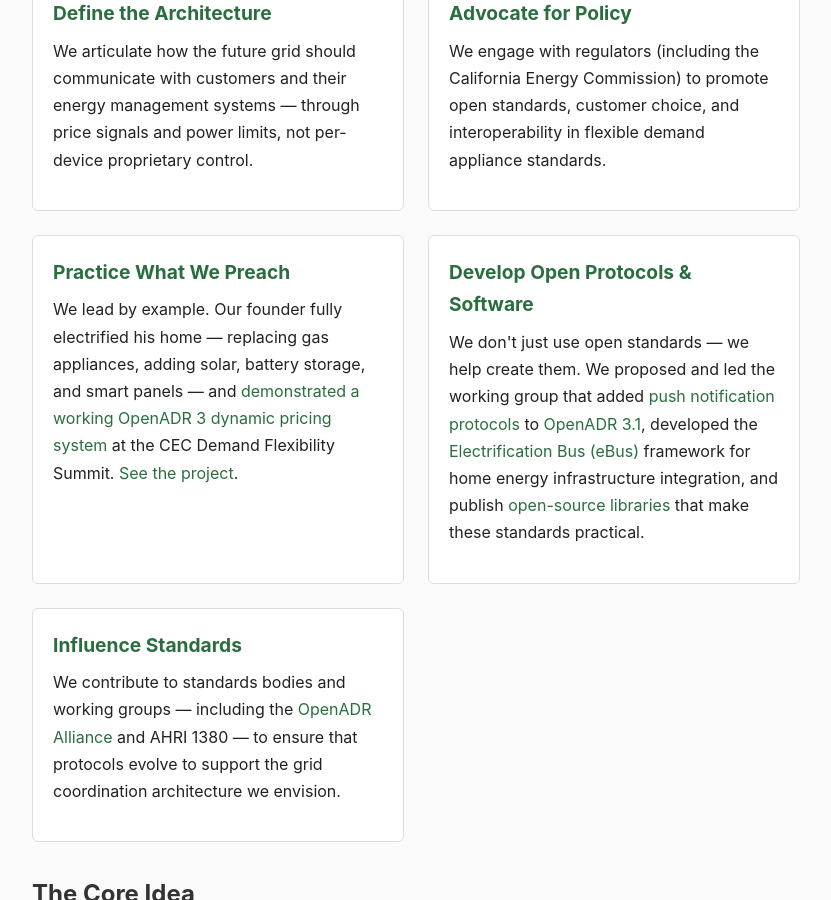
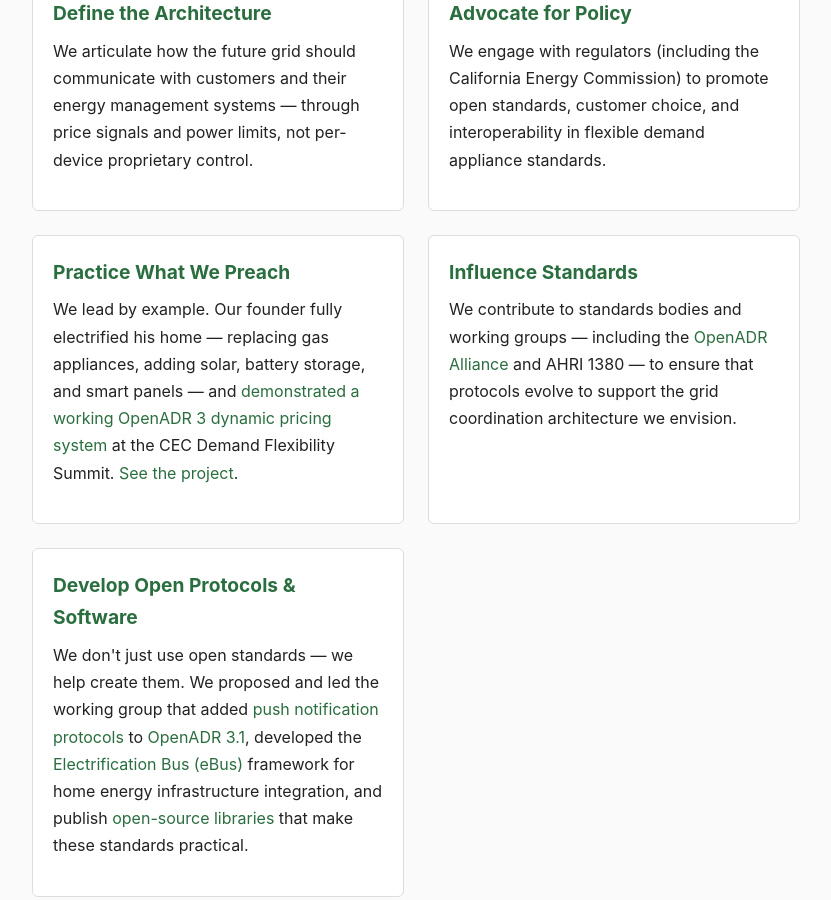
Before and after one commit to grid-coordination/grid-coordination.github.io, a Jekyll site: the page built from index.md, in a window 1280 px wide and 900 px high, scrolled down 601 px. Shown: the whole window, without its empty margins (224-1055 px from the left). Built offline with Jekyll 4.4.1, drawn with Linux system fonts in a browser that asks for light colours.

Commit message:
Move Develop Open Protocols & Software to last card position
Co-Authored-By: Claude Opus 4.6 (1M context) <noreply@anthropic.com>

```diff
--- a/index.md
+++ b/index.md
@@ -28,12 +28,12 @@ The electric grid is undergoing a fundamental transformation. As homes electrify
     <p>We lead by example. Our founder fully electrified his home &mdash; replacing gas appliances, adding solar, battery storage, and smart panels &mdash; and <a href="/demo">demonstrated a working OpenADR 3 dynamic pricing system</a> at the CEC Demand Flexibility Summit. <a href="/presentations/whole-home-electrification.html">See the project</a>.</p>
   </div>
   <div class="card">
+    <h3>Influence Standards</h3>
+    <p>We contribute to standards bodies and working groups &mdash; including the <a href="https://www.openadr.org/">OpenADR Alliance</a> and AHRI 1380 &mdash; to ensure that protocols evolve to support the grid coordination architecture we envision.</p>
+  </div>
+  <div class="card">
     <h3>Develop Open Protocols &amp; Software</h3>
     <p>We don't just use open standards &mdash; we help create them. We proposed and led the working group that added <a href="https://github.com/grid-coordination/openadr3-specification/blob/main/doc/OpenADR3%20Object%20Operation%20Notifications%20via%20Additional%20Protocols.md">push notification protocols</a> to <a href="https://www.openadr.org/">OpenADR 3.1</a>, developed the <a href="https://ebus.energy">Electrification Bus (eBus)</a> framework for home energy infrastructure integration, and publish <a href="/software">open-source libraries</a> that make these standards practical.</p>
-  </div>
-  <div class="card">
-    <h3>Influence Standards</h3>
-    <p>We contribute to standards bodies and working groups &mdash; including the <a href="https://www.openadr.org/">OpenADR Alliance</a> and AHRI 1380 &mdash; to ensure that protocols evolve to support the grid coordination architecture we envision.</p>
   </div>
 </div>
 
```
